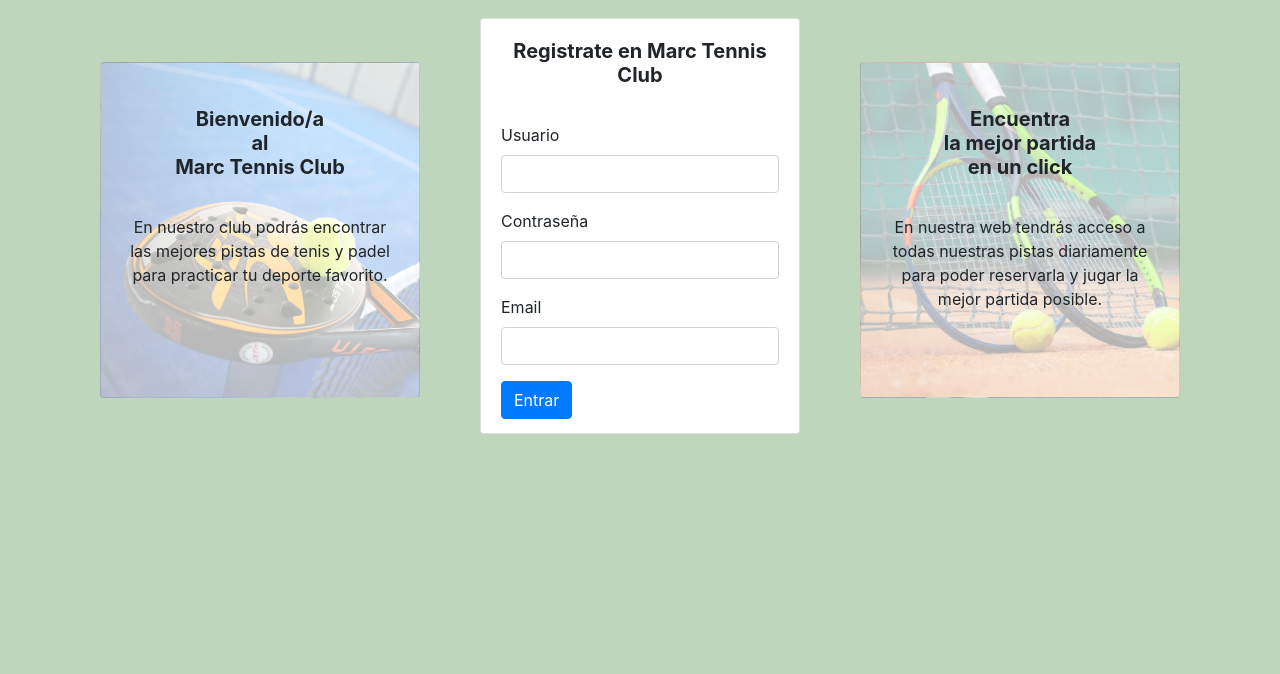
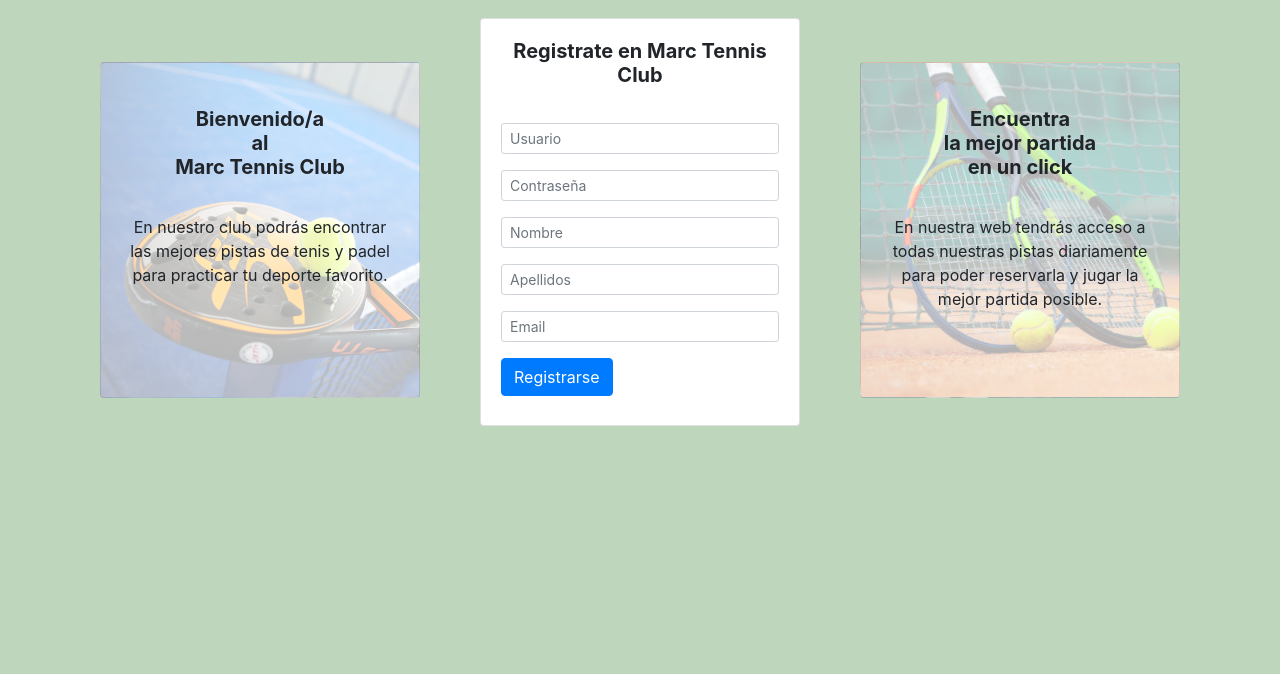
Before and after one commit to Tusnakis/MTC, a PHP site: page /index.php?ruta=mostrarRegistro in a window 1280 px wide. Shown: the part 56-730 px from the top of the page. Run offline with PHP 8.4, Linux system fonts and the light colour scheme.

Commit message:
aumenta campos usuario

```diff
--- a/app/controlador/UsuarioController.php
+++ b/app/controlador/UsuarioController.php
@@ -34,10 +34,10 @@ class UsuarioController
         {
             $params['resultado'] = Usuario::datosUsuario($_SESSION['usuario']);
             require __DIR__ . '/../templates/inicio.php';
-        } else if(empty($_POST['usuario']) || empty($_POST['contrasena']) || empty($_POST['email'])){
+        } else if(empty($_POST['usuario']) || empty($_POST['contrasena']) || empty($_POST['nombre']) || empty($_POST['apellidos']) || empty($_POST['email'])){
             require __DIR__ . '/../templates/mostrarRegistro.php';
         } else {
-            Usuario::registroUsuario($_POST['usuario'],$_POST['contrasena'],$_POST['email']);
+            Usuario::registroUsuario($_POST['usuario'],$_POST['contrasena'],$_POST['nombre'],$_POST['apellidos'],$_POST['email']);
             require __DIR__ . '/../templates/mostrarLogin.php';
         }
     }
@@ -53,7 +53,9 @@ class UsuarioController
                 require __DIR__ . '/../templates/mostrarLogin.php';
             } else {
                 $params['resultado'] = Usuario::loginUsuario($_POST['usuario'], $_POST['contrasena']);
-                $_SESSION['usuario'] = $params['resultado'][0]['nombre'];
+                $_SESSION['usuario'] = $params['resultado'][0]['usuario'];
+                $_SESSION['nombre'] = $params['resultado'][0]['nombre'];
+                $_SESSION['apellidos'] = $params['resultado'][0]['apellidos'];
                 $_SESSION['email'] = $params['resultado'][0]['email'];
                 $_SESSION['rol'] = $params['resultado'][0]['rol'];
                 if(empty($params['resultado'])) {
--- a/app/modelo/Usuario.php
+++ b/app/modelo/Usuario.php
@@ -3,10 +3,10 @@
 class Usuario
 {
 
-    public static function loginUsuario($nombre,$contrasena)
+    public static function loginUsuario($usuario,$contrasena)
     {
         $sql = "SELECT * FROM usuario
-        WHERE nombre = '$nombre'
+        WHERE usuario = '$usuario'
         AND contrasena = '$contrasena'";
         $con = new Conexion(Config::$mvc_bd_hostname, Config::$mvc_bd_usuario, Config::$mvc_bd_clave, Config::$mvc_bd_nombre);
         $resultado = $con->ejecutarConsulta($sql);
@@ -14,20 +14,20 @@ class Usuario
         return $resultado;
     }
 
-    public static function datosUsuario($nombre)
+    public static function datosUsuario($usuario)
     {
         $sql = "SELECT * FROM usuario
-        WHERE nombre = '$nombre'";
+        WHERE usuario = '$usuario'";
         $con = new Conexion(Config::$mvc_bd_hostname, Config::$mvc_bd_usuario, Config::$mvc_bd_clave, Config::$mvc_bd_nombre);
         $resultado = $con->ejecutarConsulta($sql);
         $con->cerrarConexion();
         return $resultado;
     }
 
-    public static function registroUsuario($nombre,$contrasena,$email)
+    public static function registroUsuario($usuario,$contrasena,$nombre,$apellidos,$email)
     {
-        $sql = "INSERT INTO usuario (nombre,contrasena,email)
-        VALUES ('$nombre','$contrasena','$email')";
+        $sql = "INSERT INTO usuario (usuario,contrasena,nombre,apellidos,email)
+        VALUES ('$usuario','$contrasena','$nombre','$apellidos','$email')";
         $con = new Conexion(Config::$mvc_bd_hostname, Config::$mvc_bd_usuario, Config::$mvc_bd_clave, Config::$mvc_bd_nombre);
         $resultado = $con->ejecutarNoConsulta($sql);
         $con->cerrarConexion();
--- a/app/templates/mostrarRegistro.php
+++ b/app/templates/mostrarRegistro.php
@@ -14,24 +14,27 @@
         </div>
     </div>
     <div class="col-12 col-lg-4 my-1">
-        <div class="card mx-auto" style="width: 20rem; height: 26rem;">
+        <div class="card mx-auto" style="width: 20rem; height: 25.5rem;">
             <div class="card-body">
                 <h5 class="card-title text-center"><strong>Registrate en Marc Tennis Club</strong></h5>
                 <br>
                 <form action="index.php?ruta=registro" method="POST">
                     <div class="form-group">
-                        <label for="exampleInputEmail1">Usuario</label>
-                        <input type="text" name="usuario" class="form-control" required>
+                        <input type="text" name="usuario" class="form-control form-control-sm" placeholder="Usuario" required>
                     </div>
                     <div class="form-group">
-                        <label for="exampleInputPassword1">Contraseña</label>
-                        <input type="password" name="contrasena" class="form-control" required>
+                        <input type="password" name="contrasena" class="form-control form-control-sm" placeholder="Contraseña" required>
                     </div>
                     <div class="form-group">
-                        <label for="exampleInputPassword1">Email</label>
-                        <input type="email" name="email" class="form-control" required>
+                        <input type="text" name="nombre" class="form-control form-control-sm" placeholder="Nombre" required>
                     </div>
-                    <button type="submit" class="btn btn-primary">Entrar</button>
+                    <div class="form-group">
+                        <input type="text" name="apellidos" class="form-control form-control-sm" placeholder="Apellidos" required>
+                    </div>
+                    <div class="form-group">
+                        <input type="email" name="email" class="form-control form-control-sm" placeholder="Email" required>
+                    </div>
+                    <button type="submit" class="btn btn-primary">Registrarse</button>
                 </form>
             </div>
         </div>
```
